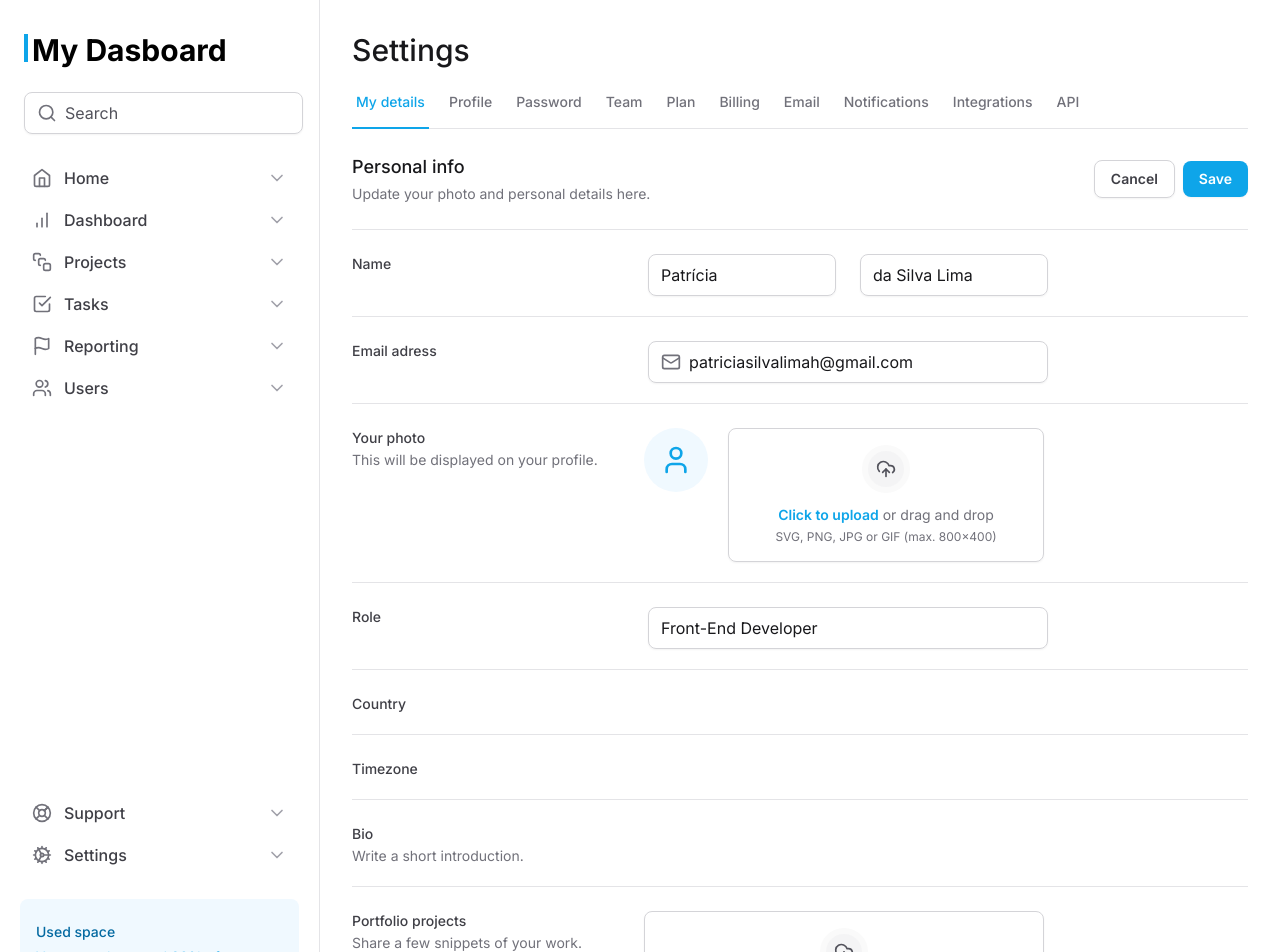
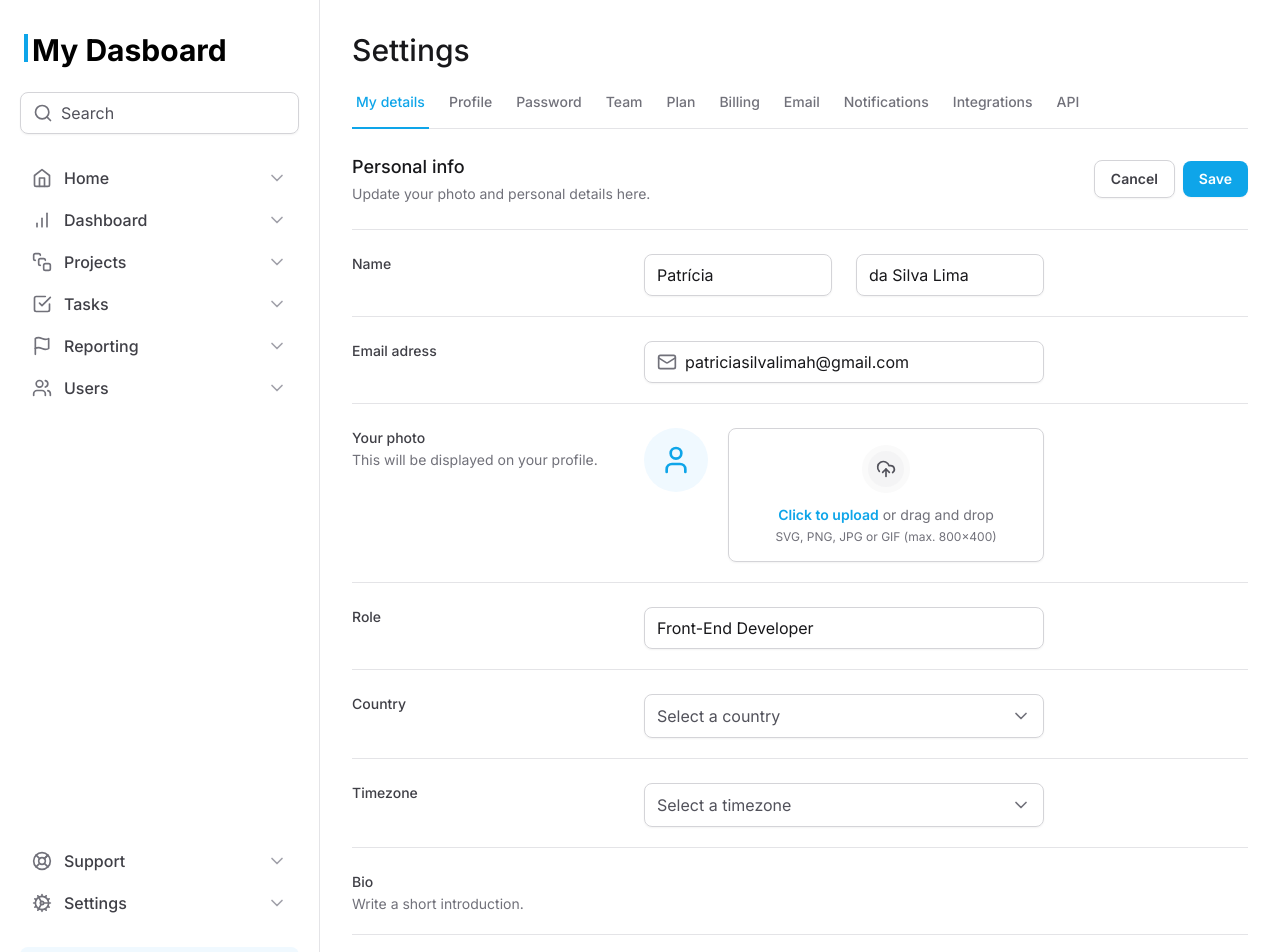
Before and after one commit to pattyheiden/tailwind-next, a Next.js app: page / in a window 1280 px wide. Shown: the top 952 px of the page. Built offline with nearby package versions, Linux system fonts and the light colour scheme.

Commit message:
creating and componentizing select

```diff
--- a/package.json
+++ b/package.json
@@ -9,6 +9,7 @@
     "lint": "next lint"
   },
   "dependencies": {
+    "@radix-ui/react-select": "^2.0.0",
     "@radix-ui/react-tabs": "^1.0.4",
     "@types/node": "20.6.2",
     "@types/react": "18.2.22",
--- a/src/app/page.tsx
+++ b/src/app/page.tsx
@@ -2,6 +2,9 @@ import { SettingsTabs } from "@/components/SettingsTabs"
 import * as Input from '@/components/Input'
 import { LuMail } from "react-icons/lu"
 import * as FileInput from '@/components/Form/FileInput'
+import { Select } from "../components/Form/Select"
+import { SelectItem } from "@/components/Form/Select/SelectItem"
+
 
 export default function Home() {
   return (
@@ -66,12 +69,18 @@ export default function Home() {
 
           <div className="grid gap-3 grid-cols-form pt-6">
             <label htmlFor="country" className="text-sm font-medium text-zinc-700">Country</label>
-            <div></div>
+            <Select placeholder="Select a country">
+              <SelectItem value="BR" text="Brazil"/>
+              <SelectItem value="USA" text="United States"/>
+            </Select>
           </div>
 
           <div className="grid gap-3 grid-cols-form pt-6">
             <label htmlFor="timezone" className="text-sm font-medium text-zinc-700">Timezone</label>
-            <div></div>
+            <Select placeholder="Select a timezone">
+              <SelectItem value="utc8" text="Pacific Standard Time (UTC-08:00)"/>
+              <SelectItem value="utc3" text="America São Paulo(UTC-03:00)"/>
+            </Select>
           </div>
 
           <div className="grid gap-3 grid-cols-form pt-6">
--- /dev/null
+++ b/src/components/Form/Select/SelectItem.tsx
@@ -0,0 +1,19 @@
+'use client'
+import * as Select from '@radix-ui/react-select'
+import { LuCheck } from "react-icons/lu"
+
+export type SelectItemProps = Select.SelectItemProps & {
+    text: string
+}
+export function SelectItem({text, ...props}: SelectItemProps) {
+    return(
+        <Select.Item className='flex items-center justify-between gap-2 px-3 py-2.5 outline-none data-[highlighted]:bg-zinc-50' {...props}>
+                            <Select.ItemText className='text-black'>
+                                {text}
+                            </Select.ItemText>
+                            <Select.ItemIndicator>
+                                <LuCheck className="h-4 w-4 text-sky-500" />
+                            </Select.ItemIndicator>
+                        </Select.Item>
+    )
+}
--- /dev/null
+++ b/src/components/Form/Select/index.tsx
@@ -0,0 +1,33 @@
+'use client'
+import * as SelecPrimitive from '@radix-ui/react-select'
+import { LuChevronDown } from 'react-icons/lu'
+import { SelectItem } from './SelectItem'
+import { ReactNode } from 'react'
+
+export interface SelectProps {
+    children: ReactNode
+    placeholder: string
+}
+
+export function Select({children, placeholder}: SelectProps) {
+    return (
+        <SelecPrimitive.Root>
+            <SelecPrimitive.Trigger
+                className="flex h-11 w-full items-center justify-between gap-2 rounded-lg border border-zinc-300 px-3
+              py-2 shadow-sm data-[placeholder]:text-zinc-600">
+                <SelecPrimitive.Value placeholder={placeholder} className="text-black" />
+                <SelecPrimitive.Icon>
+                    <LuChevronDown className="h-5 w-5 text-zinc-500" />
+                </SelecPrimitive.Icon>
+            </SelecPrimitive.Trigger>
+            <SelecPrimitive.Portal>
+                <SelecPrimitive.Content side="bottom" position="popper" sideOffset={8}
+                    className='z-10 rounded-lg border border-zinc-200 bg-white w-[--radix-select-trigger-width] overflow-hidden'>
+                    <SelecPrimitive.Viewport className='outline-none'>
+                        {children}
+                    </SelecPrimitive.Viewport>
+                </SelecPrimitive.Content>
+            </SelecPrimitive.Portal>
+        </SelecPrimitive.Root>
+    )
+}
--- a/src/components/Input.tsx
+++ b/src/components/Input.tsx
@@ -21,6 +21,6 @@ export type InputRootProps = ComponentProps<'div'>
 
 export function Root(props: InputRootProps) {
     return (
-        <div className="mx-1 flex w-full items-center rounded-lg border border-zinc-300 px-3 py-2 shadow-sm" {...props} />
+        <div className="flex w-full items-center rounded-lg border border-zinc-300 px-3 py-2 shadow-sm" {...props} />
     )
 }
```
Also changed, not shown: 1 other file (tests, documents, lock files or other folders).
